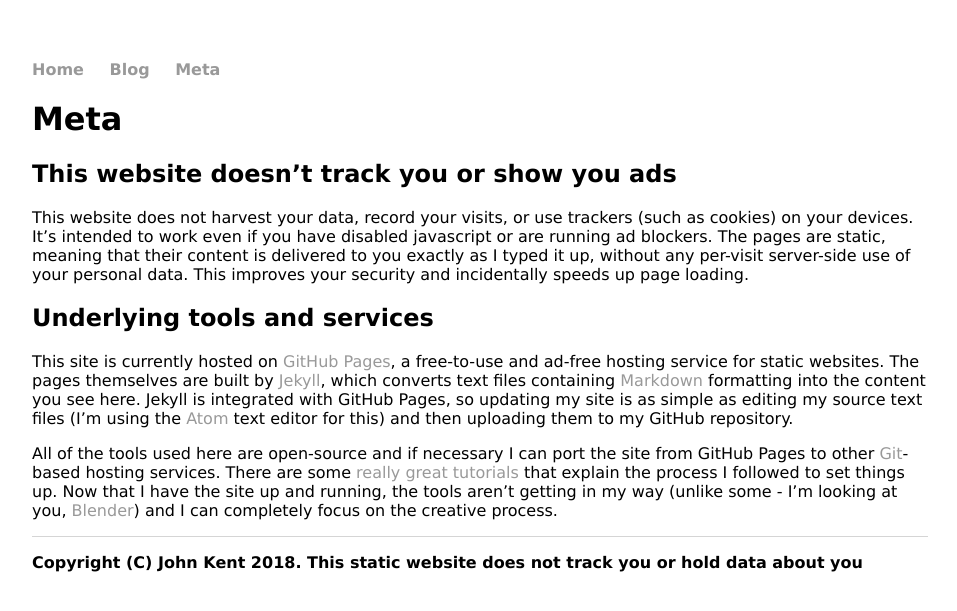
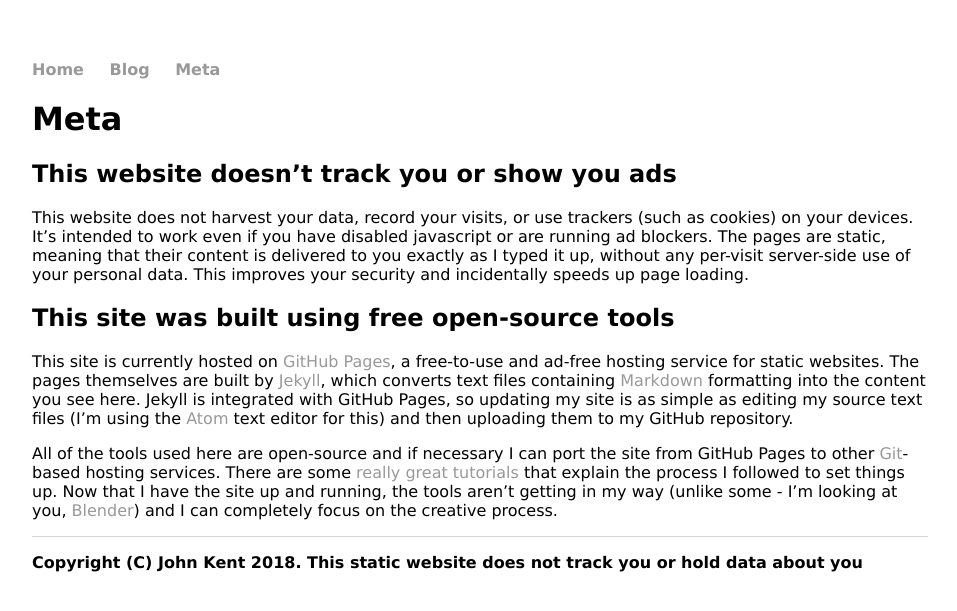
Before and after one commit to KineticLensman/KineticLensman.github.io, a Jekyll site: the page built from meta.md, in a window 1280 px wide. Shown: the top 611 px of the page, without its empty margins (160-1117 px from the left). Built offline with Jekyll 4.4.1, drawn with Linux system fonts in a browser that asks for light colours.

Commit message:
Update meta.md

```diff
--- a/meta.md
+++ b/meta.md
@@ -7,7 +7,7 @@ title: Meta
 
 This website does not harvest your data, record your visits, or use trackers (such as cookies) on your devices. It's intended to work even if you have disabled javascript or are running ad blockers. The pages are static, meaning that their content is delivered to you exactly as I typed it up, without any per-visit server-side use of your personal data. This improves your security and incidentally speeds up page loading.
 
-## Underlying tools and services
+## This site was built using free open-source tools
 
 This site is currently hosted on [GitHub Pages](https://pages.github.com/), a free-to-use and ad-free hosting service for static websites. The pages themselves are built by [Jekyll](https://jekyllrb.com/), which converts text files containing [Markdown](https://daringfireball.net/projects/markdown/) formatting into the content you see here. Jekyll is integrated with GitHub Pages, so updating my site is as simple as editing my source text files (I'm using the [Atom](https://atom.io/) text editor for this) and then uploading them to my GitHub repository.
 
```
